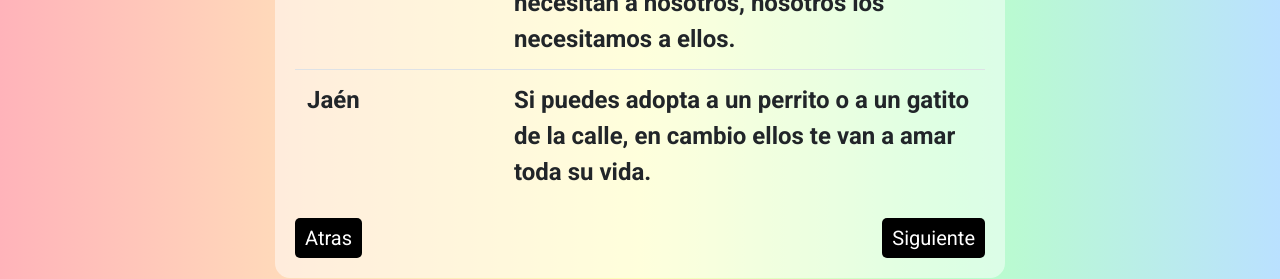
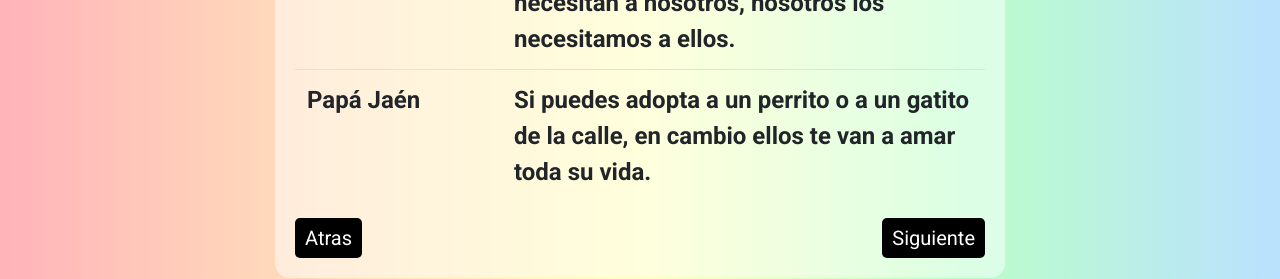
Before and after one commit to DarthQach/oreo-luna, a plain HTML site: page page25.html in a window 1280 px wide. Shown: the part 488-767 px from the top of the page. Drawn offline with nearby package versions, Linux system fonts and the light colour scheme.

Commit message:
Change in page 25

```diff
--- a/page25.html
+++ b/page25.html
@@ -23,7 +23,7 @@
                   <td>De la misma forma que los animales nos necesitan a nosotros, nosotros los necesitamos a ellos.</td>
                 </tr>
                 <tr>
-                  <td class="first-column">Jaén</td>
+                  <td class="first-column">Papá Jaén</td>
                   <td>Si puedes adopta a un perrito o a un gatito de la calle, en cambio ellos te van a amar toda su vida.</td>
                 </tr>
               </tbody>
```
Also changed, not shown: 1 other file.
